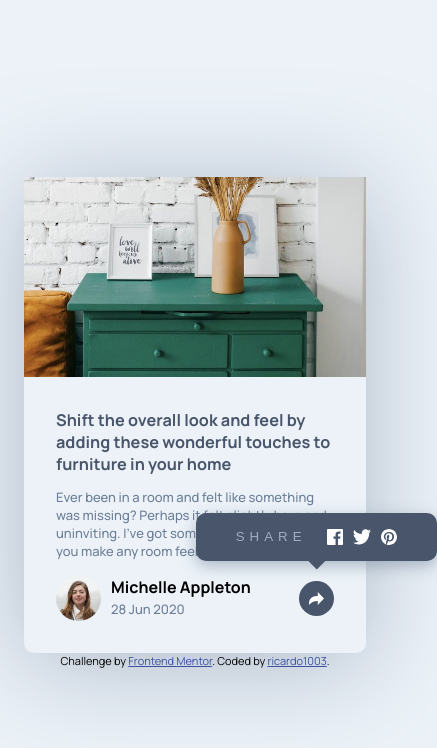
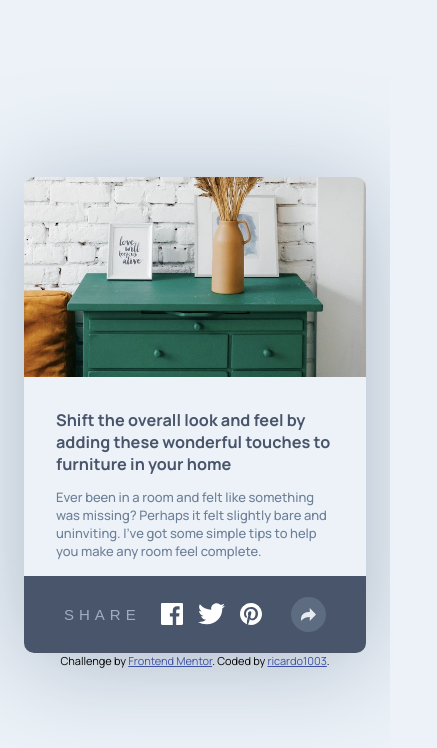
Before and after one commit to ricardo1003/Article-preview-component, a plain HTML site: page index.html in a window 390 px wide. Both pictures are taken after a click on the button 316 px from the left and 598 px from the top of the page. Shown: the whole page, 437 px wide, since content can reach past the window. Drawn offline with Linux system fonts and the light colour scheme.

Commit message:
mobile version scripts/styles finished

```diff
--- a/css/styles.css
+++ b/css/styles.css
@@ -17,16 +17,18 @@ main{
     display: flex;
     flex-wrap: wrap;
     box-sizing: border-box;
-
     border-radius: 10px;
     background-color: hsl(210, 46%, 95%);
     box-shadow: 0 10px 100px hsla(214, 17%, 51%, 50%);
+
     -webkit-border-radius: 10px;
     -moz-border-radius: 10px;
     -ms-border-radius: 10px;
     -o-border-radius: 10px;
 }
 .drawers{
+    border-radius: 10px 0 0 10px;
+    overflow: hidden;
     flex: 1 1 226px;
     min-height: 200px;
     display: flex;
@@ -37,6 +39,10 @@ main{
     background: url("../images/drawers.jpg");
     background-size: cover;
     background-position: center;
+    -webkit-border-radius: 10px 0 0 10px;
+    -moz-border-radius: 10px 0 0 10px;
+    -ms-border-radius: 10px 0 0 10px;
+    -o-border-radius: 10px 0 0 10px;
 }
 
 article{
@@ -92,7 +98,7 @@ article nav > :last-child{
     justify-content: center;
     align-items: center;
     position: relative;
-    border: none;
+    border:none;
     border-radius: 100px;
     background-color: hsla(212, 23%, 69%, 25%);
     -webkit-border-radius: 100px;
@@ -161,3 +167,100 @@ article nav > .active img{
 
 .attribution { font-size: 11px; text-align: center; }
 .attribution a { color: hsl(228, 45%, 44%); }
+
+
+@media only screen and (max-width:574px) {
+    main{
+        overflow: hidden;
+    }
+    .drawers{
+        border-radius: 0;
+        -webkit-border-radius: 0;
+        -moz-border-radius: 0;
+        -ms-border-radius: 0;
+        -o-border-radius: 0;
+}
+    .mobileActiveMargin{
+        margin-bottom: 45px;
+    }
+    article nav >:first-child{
+        display: none;
+    }
+    #activeMobile{
+        display: grid;
+    }
+    #unactiveMobile{
+        display: none;
+    }
+    .shareButtonMobileActive{
+        padding: 0;
+        width: 0;
+        height: 0;
+    }
+    .shareButtonMobileActive> img{
+        display: none;
+    }
+
+
+    article nav > .active{
+        background-color: hsl(217, 19%, 35%);
+    }
+    article nav > .active picture::after,
+    article nav > .active picture::before{
+        content: "";
+        width: 35px;
+        aspect-ratio: 1/1;
+        display: flex;
+        justify-content: center;
+        align-items: center;
+        align-self: center;
+        position: absolute;
+        right: 2.5rem;
+        border-radius: 100px;
+        background: hsla(212, 23%, 69%, 25%);
+        -webkit-border-radius: 100px;
+        -moz-border-radius: 100px;
+        -ms-border-radius: 100px;
+        -o-border-radius: 100px;
+    }
+    article nav > .active picture::before{
+        background: hsla(0, 0%, 0%, 0) url("../images/icon-share.svg");
+        background-position: center;
+        background-repeat: no-repeat;
+        filter: brightness(0) invert();
+        -webkit-filter: brightness(0) invert();
+}
+    article nav > .active img{
+        filter: brightness(0) invert();
+        -webkit-filter: brightness(0) invert();
+    }
+
+    #share-activated{
+        z-index: 0;
+        position: absolute;
+        padding: 1rem 2.5rem;
+        min-height: 45px;
+        align-items: center;
+        justify-content: start;
+        gap: 20px;
+        bottom: -77px; left: -2rem;
+        width: calc(100vw - 8rem);
+        border-radius: 0;
+        box-shadow: none;
+        font-size: 1.125em;
+
+        -webkit-border-radius: 0;
+        -moz-border-radius: 0;
+        -ms-border-radius: 0;
+        -o-border-radius: 0;
+    }
+    #share-activated::after{
+        display: none;
+    }
+    #share-activated picture{
+        gap: 15px;
+    }
+    #share-activated picture img{
+        min-height: 1.5em;
+    }
+}
--- a/index.html
+++ b/index.html
@@ -16,16 +16,16 @@
 <body>
   <main>
     <div class="drawers"></div>
-    <article>
+    <article id="mainArticle" >
       <h1>Shift the overall look and feel by adding these wonderful touches to furniture in your home</h1>
       <p>Ever been in a room and felt like something was missing? Perhaps it felt slightly bare and uninviting. I’ve got some simple tips to help you make any room feel complete.</p>
       <nav>
-        <div>
+        <div id="activeMobile">
           <picture><img src="./images/avatar-michelle.jpg" alt="Michelle"></picture>
           <h2>Michelle Appleton</h2>
           <p>28 Jun 2020</p>
         </div>
-        <button type="button" class="shareButton">
+        <button type="button" id="shareButton" class="shareButton">
           <img src="./images/icon-share.svg" alt="Share">
           <div id="share-activated" class="active unactive">
             <p>SHARE</p>
--- a/js/scripts.js
+++ b/js/scripts.js
@@ -1,6 +1,19 @@
 const shareButton = document.querySelectorAll(".shareButton")
 const shareBox = document.getElementById("share-activated")
+const shareBoxMobile = document.getElementById("shareButton")
+const profileElement = document.getElementById("activeMobile")
+const mainArticleElement = document.getElementById("mainArticle")
+
+console.log(shareBoxMobile[0])
+
 shareButton[0].addEventListener("click", () =>{
     shareButton[0].classList.toggle("active")
     shareBox.classList.toggle("unactive")
+    shareBoxMobile.classList.toggle("shareButtonMobileActive")
+    mainArticleElement.classList.toggle("mobileActiveMargin")
+    if (profileElement.id === "activeMobile"){
+        profileElement.id = "unactiveMobile"
+    }else{
+        profileElement.id = "activeMobile"
+    }
 })
```
